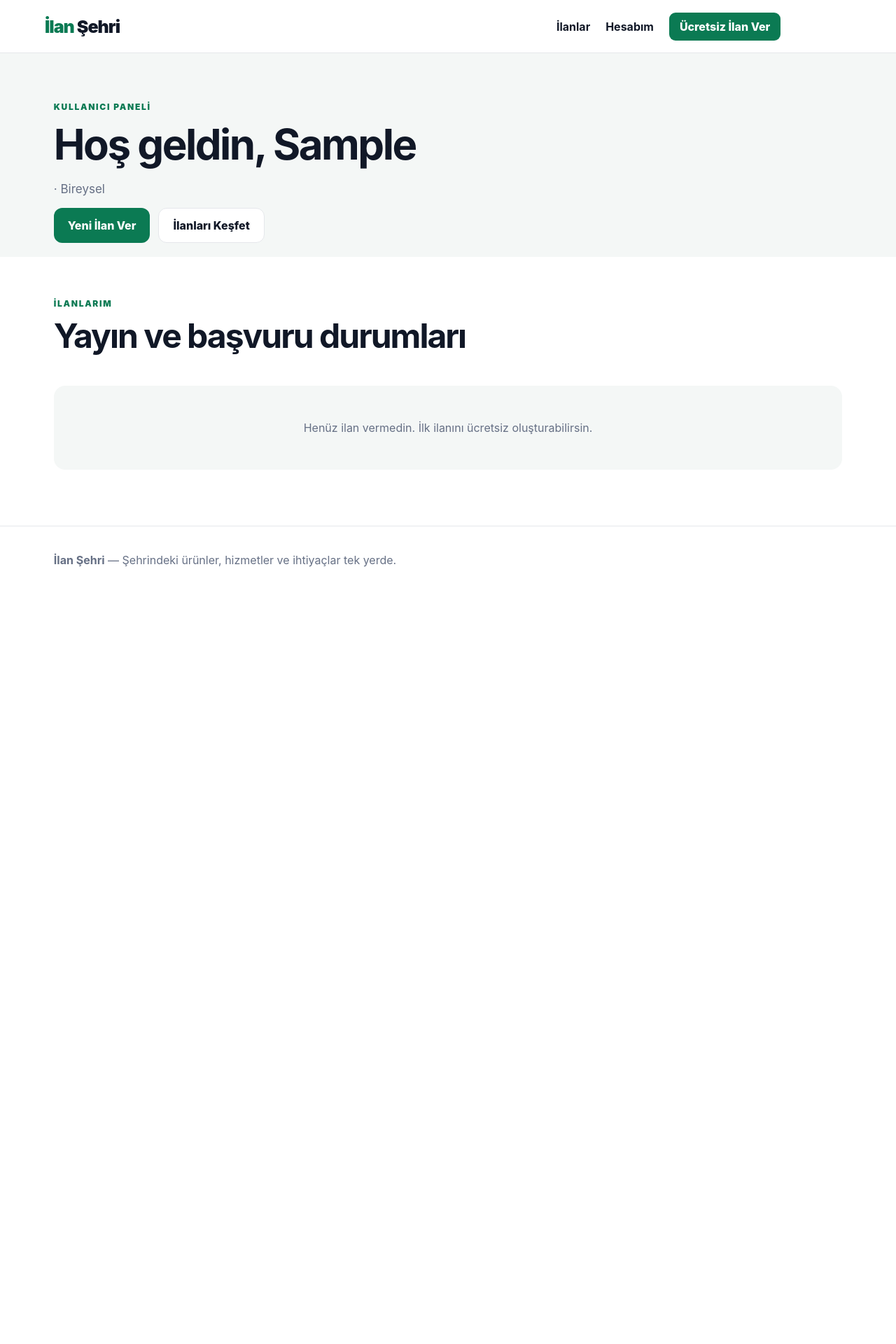
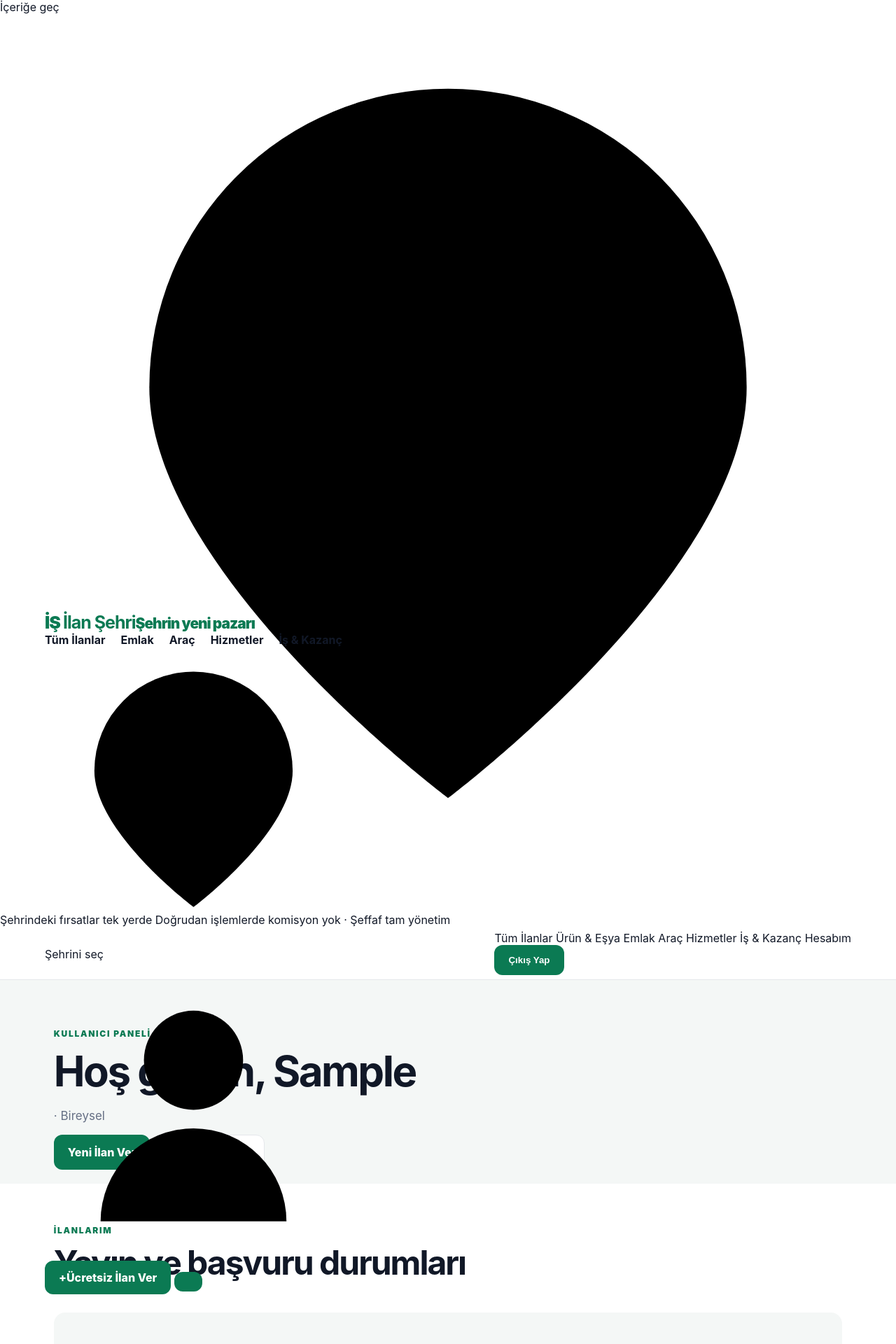
Before and after one commit to ahmetelci2014-rgb/ilansehri-platform, a Django app: page /hesap/hesabim/ in a window 1280 px wide. Shown: the top 1920 px of the page at 70% size. Before the commit the page ends 810 px from the top, so only its background shows below. Run offline with Django 5.2, Linux system fonts and the light colour scheme; the visitor is signed in with stand-in values (Sample User, id 1); data that the repository does not hold is empty.

Commit message:
Update base.html

```diff
--- a/templates/base.html
+++ b/templates/base.html
@@ -4,29 +4,110 @@
 <head>
   <meta charset="utf-8">
   <meta name="viewport" content="width=device-width, initial-scale=1">
-  <title>{% block title %}İlan Şehri{% endblock %}</title>
-  <meta name="description" content="Yakınındaki ürünleri, hizmetleri ve ihtiyaçları keşfet. İlanını kendin yönet veya İlan Şehri'ne bırak.">
+  <meta name="theme-color" content="#0f766e">
+  <title>{% block title %}İlan Şehri — Şehrin Yeni Pazarı{% endblock %}</title>
+  <meta name="description" content="Yakınındaki ürünleri, hizmetleri, işleri ve ihtiyaçları keşfet. İlanını kendin yönet veya İlan Şehri'ne bırak.">
   <link rel="stylesheet" href="{% static 'css/app.css' %}">
+  <script defer src="{% static 'js/app.js' %}"></script>
 </head>
 <body>
-<header class="site-header">
-  <a class="brand" href="{% url 'core:home' %}"><span>İlan</span> Şehri</a>
-  <nav>
-    <a href="{% url 'listings:list' %}">İlanlar</a>
-    {% if user.is_authenticated %}
-      <a href="{% url 'accounts:dashboard' %}">Hesabım</a>
-      <a class="button small" href="{% url 'listings:create' %}">Ücretsiz İlan Ver</a>
-      <form method="post" action="{% url 'logout' %}" class="inline-form">{% csrf_token %}<button class="link-button">Çıkış</button></form>
-    {% else %}
-      <a href="{% url 'login' %}">Giriş</a>
-      <a href="{% url 'accounts:signup' %}">Üye Ol</a>
-      <a class="button small" href="{% url 'accounts:signup' %}">İlan Ver</a>
-    {% endif %}
-  </nav>
+<a class="skip-link" href="#main-content">İçeriğe geç</a>
+<div class="top-strip">
+  <div class="shell top-strip-inner">
+    <span><svg aria-hidden="true" viewBox="0 0 24 24"><path d="M20 10c0 5-8 11-8 11S4 15 4 10a8 8 0 1 1 16 0Z"/><circle cx="12" cy="10" r="2.5"/></svg> Şehrindeki fırsatlar tek yerde</span>
+    <span class="top-trust">Doğrudan işlemlerde komisyon yok · Şeffaf tam yönetim</span>
+  </div>
+</div>
+<header class="site-header" data-header>
+  <div class="shell header-inner">
+    <a class="brand" href="{% url 'core:home' %}" aria-label="İlan Şehri ana sayfa">
+      <span class="brand-mark">İŞ</span>
+      <span class="brand-copy"><strong>İlan Şehri</strong><small>Şehrin yeni pazarı</small></span>
+    </a>
+
+    <nav class="desktop-nav" aria-label="Ana menü">
+      <a href="{% url 'listings:list' %}">Tüm İlanlar</a>
+      <a href="{% url 'listings:list' %}?kind=real_estate">Emlak</a>
+      <a href="{% url 'listings:list' %}?kind=vehicle">Araç</a>
+      <a href="{% url 'listings:list' %}?kind=service">Hizmetler</a>
+      <a href="{% url 'listings:list' %}?kind=job">İş & Kazanç</a>
+    </nav>
+
+    <div class="header-actions">
+      <a class="location-pill" href="{% url 'listings:list' %}" title="Konuma göre ilanları keşfet">
+        <svg aria-hidden="true" viewBox="0 0 24 24"><path d="M20 10c0 5-8 11-8 11S4 15 4 10a8 8 0 1 1 16 0Z"/><circle cx="12" cy="10" r="2.5"/></svg>
+        <span>{% if user.is_authenticated and user.city %}{{ user.city }}{% else %}Şehrini seç{% endif %}</span>
+      </a>
+      {% if user.is_authenticated %}
+        <a class="icon-link" href="{% url 'accounts:dashboard' %}" aria-label="Hesabım">
+          <svg aria-hidden="true" viewBox="0 0 24 24"><circle cx="12" cy="8" r="4"/><path d="M4.5 21a7.5 7.5 0 0 1 15 0"/></svg>
+        </a>
+        <a class="button button-header" href="{% url 'listings:create' %}"><span>+</span> Ücretsiz İlan Ver</a>
+      {% else %}
+        <a class="login-link" href="{% url 'login' %}">Giriş Yap</a>
+        <a class="button button-header" href="{% url 'accounts:signup' %}"><span>+</span> İlan Ver</a>
+      {% endif %}
+      <button class="menu-toggle" type="button" aria-label="Menüyü aç" aria-expanded="false" data-menu-toggle>
+        <span></span><span></span><span></span>
+      </button>
+    </div>
+  </div>
+
+  <div class="mobile-menu" data-mobile-menu>
+    <div class="mobile-menu-inner">
+      <a href="{% url 'listings:list' %}">Tüm İlanlar</a>
+      <a href="{% url 'listings:list' %}?kind=product">Ürün & Eşya</a>
+      <a href="{% url 'listings:list' %}?kind=real_estate">Emlak</a>
+      <a href="{% url 'listings:list' %}?kind=vehicle">Araç</a>
+      <a href="{% url 'listings:list' %}?kind=service">Hizmetler</a>
+      <a href="{% url 'listings:list' %}?kind=job">İş & Kazanç</a>
+      {% if user.is_authenticated %}
+        <a href="{% url 'accounts:dashboard' %}">Hesabım</a>
+        <form method="post" action="{% url 'logout' %}">{% csrf_token %}<button class="mobile-logout">Çıkış Yap</button></form>
+      {% else %}
+        <a href="{% url 'login' %}">Giriş Yap</a>
+        <a href="{% url 'accounts:signup' %}">Ücretsiz Üye Ol</a>
+      {% endif %}
+    </div>
+  </div>
 </header>
-<main>
-{% if messages %}<div class="message-stack">{% for message in messages %}<div class="message {{ message.tags }}">{{ message }}</div>{% endfor %}</div>{% endif %}
-{% block content %}{% endblock %}</main>
-<footer><strong>İlan Şehri</strong> — Şehrindeki ürünler, hizmetler ve ihtiyaçlar tek yerde.</footer>
+
+<main id="main-content">
+  {% if messages %}
+    <div class="message-stack" aria-live="polite">
+      {% for message in messages %}<div class="message {{ message.tags }}">{{ message }}</div>{% endfor %}
+    </div>
+  {% endif %}
+  {% block content %}{% endblock %}
+</main>
+
+<footer class="site-footer">
+  <div class="shell footer-grid">
+    <div class="footer-brand">
+      <a class="brand brand-footer" href="{% url 'core:home' %}">
+        <span class="brand-mark">İŞ</span>
+        <span class="brand-copy"><strong>İlan Şehri</strong><small>Şehrin yeni pazarı</small></span>
+      </a>
+      <p>Ürün, araç, emlak, hizmet, iş ve yerel ihtiyaçları güvenli ve kolay biçimde buluşturan yeni nesil platform.</p>
+      <div class="trust-mini"><span>✓ Şeffaf ücret</span><span>✓ Yerel destek</span><span>✓ Güven odaklı</span></div>
+    </div>
+    <div><h4>Keşfet</h4><a href="{% url 'listings:list' %}">Tüm ilanlar</a><a href="{% url 'listings:list' %}?kind=product">Ürün & Eşya</a><a href="{% url 'listings:list' %}?kind=service">Hizmetler</a><a href="{% url 'listings:list' %}?kind=job">İş & Kazanç</a></div>
+    <div><h4>İlan Şehri</h4><a href="{% url 'listings:create' %}">İlan ver</a><a href="{% url 'accounts:signup' %}">Ücretsiz üye ol</a><a href="{% url 'listings:list' %}?action=wanted">Arıyorum ilanları</a><a href="{% url 'listings:list' %}?action=service_request">Hizmet talepleri</a></div>
+    <div><h4>Güven</h4><span>Kimlik ve telefon doğrulama</span><span>Şeffaf tam yönetim</span><span>Teklif ve süreç kayıtları</span><span>Yerel görev ağı</span></div>
+  </div>
+  <div class="shell footer-bottom"><span>© {% now "Y" %} İlan Şehri. Tüm hakları saklıdır.</span><span>Türkiye için yerel teknoloji</span></div>
+</footer>
+
+<nav class="mobile-bottom-nav" aria-label="Mobil hızlı menü">
+  <a href="{% url 'core:home' %}"><svg aria-hidden="true" viewBox="0 0 24 24"><path d="m3 11 9-8 9 8v10h-6v-6H9v6H3Z"/></svg><span>Ana Sayfa</span></a>
+  <a href="{% url 'listings:list' %}"><svg aria-hidden="true" viewBox="0 0 24 24"><circle cx="11" cy="11" r="7"/><path d="m20 20-4-4"/></svg><span>Keşfet</span></a>
+  <a class="mobile-add" href="{% url 'listings:create' %}"><span>+</span><small>İlan Ver</small></a>
+  {% if user.is_authenticated %}
+    <a href="{% url 'accounts:dashboard' %}"><svg aria-hidden="true" viewBox="0 0 24 24"><circle cx="12" cy="8" r="4"/><path d="M4.5 21a7.5 7.5 0 0 1 15 0"/></svg><span>Hesabım</span></a>
+  {% else %}
+    <a href="{% url 'login' %}"><svg aria-hidden="true" viewBox="0 0 24 24"><circle cx="12" cy="8" r="4"/><path d="M4.5 21a7.5 7.5 0 0 1 15 0"/></svg><span>Giriş</span></a>
+  {% endif %}
+  <a href="{% url 'listings:list' %}?kind=service"><svg aria-hidden="true" viewBox="0 0 24 24"><path d="M14.7 6.3a4 4 0 0 0-5 5L3 18l3 3 6.7-6.7a4 4 0 0 0 5-5l-2.4 2.4-3-3Z"/></svg><span>Hizmet</span></a>
+</nav>
 </body>
 </html>
```
